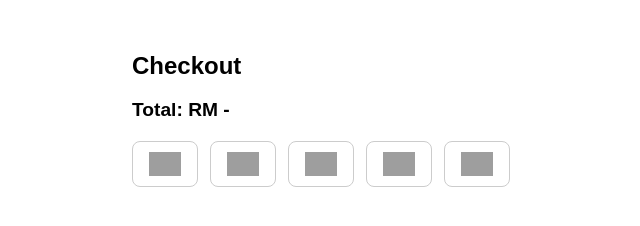
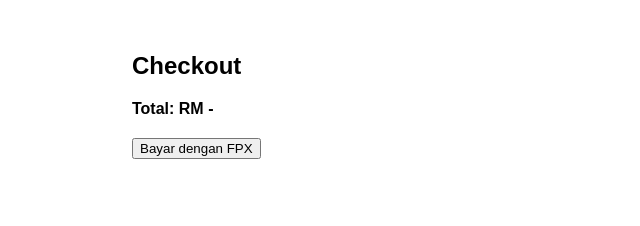
Before and after one commit to lyanadyana/stripe-fpx-checkout, a website: page index.html in a window 1280 px wide. Shown: the whole page, without its empty margins (208-848 px from the left). Drawn offline with Linux system fonts and the light colour scheme; grey boxes are pictures that could not be loaded.

Commit message:
Update index.html

```diff
--- a/index.html
+++ b/index.html
@@ -1,72 +1,14 @@
 <!DOCTYPE html>
 <html lang="en">
 <head>
-  <meta charset="UTF-8" />
+  <meta charset="UTF-8">
   <title>Custom Checkout</title>
-  <style>
-    body {
-      font-family: sans-serif;
-      padding: 2rem;
-      max-width: 600px;
-      margin: auto;
-    }
-
-    .pay-btn {
-      padding: 10px 16px;
-      border: 1px solid #ccc;
-      background: #fff;
-      border-radius: 8px;
-      cursor: pointer;
-      transition: box-shadow 0.3s;
-    }
-
-    .pay-btn:hover {
-      box-shadow: 0 0 0 3px rgba(0, 0, 0, 0.1);
-    }
-
-    .pay-btn img {
-      height: 24px;
-      display: block;
-      margin: auto;
-    }
-
-    .payment-options {
-      display: flex;
-      flex-wrap: wrap;
-      gap: 12px;
-      margin-top: 20px;
-    }
-
-    h2 {
-      margin-bottom: 0.5rem;
-    }
-
-    .total {
-      font-size: 1.2rem;
-      font-weight: bold;
-    }
-  </style>
 </head>
-<body>
+<body style="font-family: sans-serif; padding: 2rem; max-width: 600px; margin: auto;">
   <h2>Checkout</h2>
-  <p class="total">Total: RM <span id="totalDisplay">-</span></p>
-
-  <div class="payment-options">
-    <button onclick="pay('fpx')" class="pay-btn" aria-label="FPX">
-      <img src="https://upload.wikimedia.org/wikipedia/commons/thumb/4/4f/FPX_Logo.svg/120px-FPX_Logo.svg.png" alt="FPX">
-    </button>
-    <button onclick="pay('link')" class="pay-btn" aria-label="DuitNow Link">
-      <img src="https://seeklogo.com/images/D/duitnow-logo-82F3E8F622-seeklogo.com.png" alt="DuitNow Link">
-    </button>
-    <button onclick="pay('grabpay')" class="pay-btn" aria-label="GrabPay">
-      <img src="https://seeklogo.com/images/G/grab-logo-CECDDC188B-seeklogo.com.png" alt="GrabPay">
-    </button>
-    <button onclick="pay('alipay')" class="pay-btn" aria-label="Alipay">
-      <img src="https://upload.wikimedia.org/wikipedia/commons/thumb/2/2e/Alipay_logo.svg/120px-Alipay_logo.svg.png" alt="Alipay">
-    </button>
-    <button onclick="pay('card')" class="pay-btn" aria-label="Kad">
-      <img src="https://upload.wikimedia.org/wikipedia/commons/thumb/0/04/Visa.svg/80px-Visa.svg.png" alt="Kad Debit/Kredit">
-    </button>
+  <p><strong>Total: RM <span id="totalDisplay">-</span></strong></p>
+  <div style="margin-top: 20px;">
+    <button onclick="pay('fpx')">Bayar dengan FPX</button>
   </div>
 
   <script>
@@ -78,6 +20,8 @@
         alert("Invalid amount. Sila pastikan ?amount= diset dalam URL.");
         return;
       }
+
+      document.getElementById("totalDisplay").textContent = (amount / 100).toFixed(2);
 
       const response = await fetch("/api/checkout-session", {
         method: "POST",
@@ -101,7 +45,7 @@
       }
     }
 
-    // Auto update total on load
+    // Auto-update total display on page load
     const amt = new URLSearchParams(window.location.search).get("amount");
     if (amt) {
       document.getElementById("totalDisplay").textContent = (amt / 100).toFixed(2);
```
